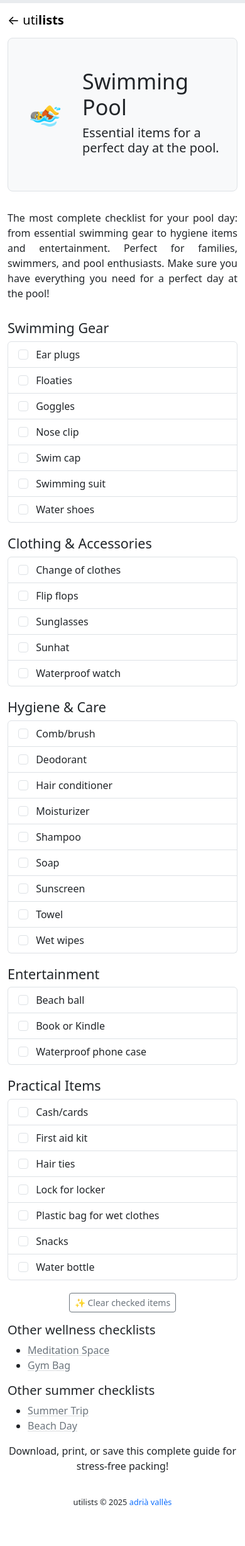
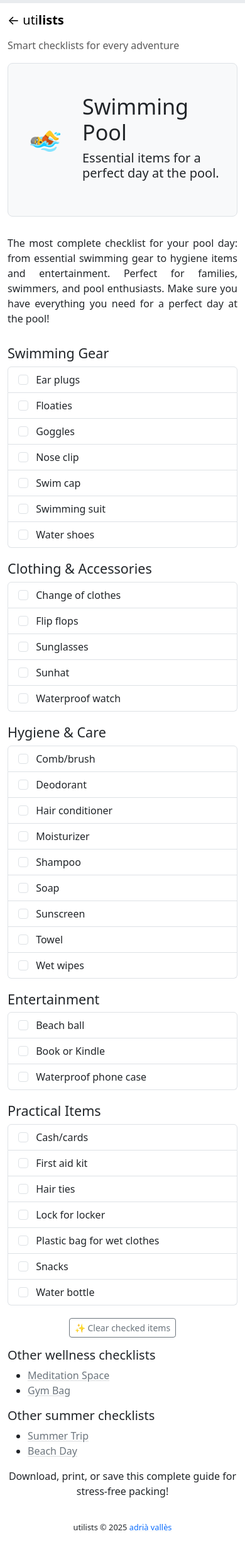
Before and after one commit to adriavalles/utilists, a Jekyll site: the page built from _posts/2025-04-25-swimming-pool.md, in a window 390 px wide. Shown: the whole page at 63% size. Built offline with Jekyll 4.4.1, drawn with Linux system fonts in a browser that asks for light colours; before the commit the page ends 2415 px from its top, so only the background shows below that.

Commit message:
Reduces tagline lenghth

```diff
--- a/_config.yml
+++ b/_config.yml
@@ -14,7 +14,7 @@
 # You can create any custom variable you would like, and they will be accessible
 # in the templates via {{ site.myvariable }}.
 title: utilists
-tagline: "Your life's essential companion: Smart checklists for every adventure"
+tagline: "Smart checklists for every adventure"
 email: no-reply@no-email.com
 description: >- # this means to ignore newlines until "baseurl:"
   Discover comprehensive, expert-curated, checklists for every life situation. From travel essentials to special occasions, our detailed packing lists and preparation guides ensure you're always ready for what's next. Perfect for anyone who wants to stay organized.
--- a/assets/style.css
+++ b/assets/style.css
@@ -99,17 +99,6 @@ footer#page-footer {
     height: 5px;
 }
 
-@media (max-width: 576px) {
-
-    p.description {
-        font-size: 1rem;
-    }
-
-    #header-tagline {
-        display: none;
-    }
-}
-
 .no-border {
     border: none;
 }
```
